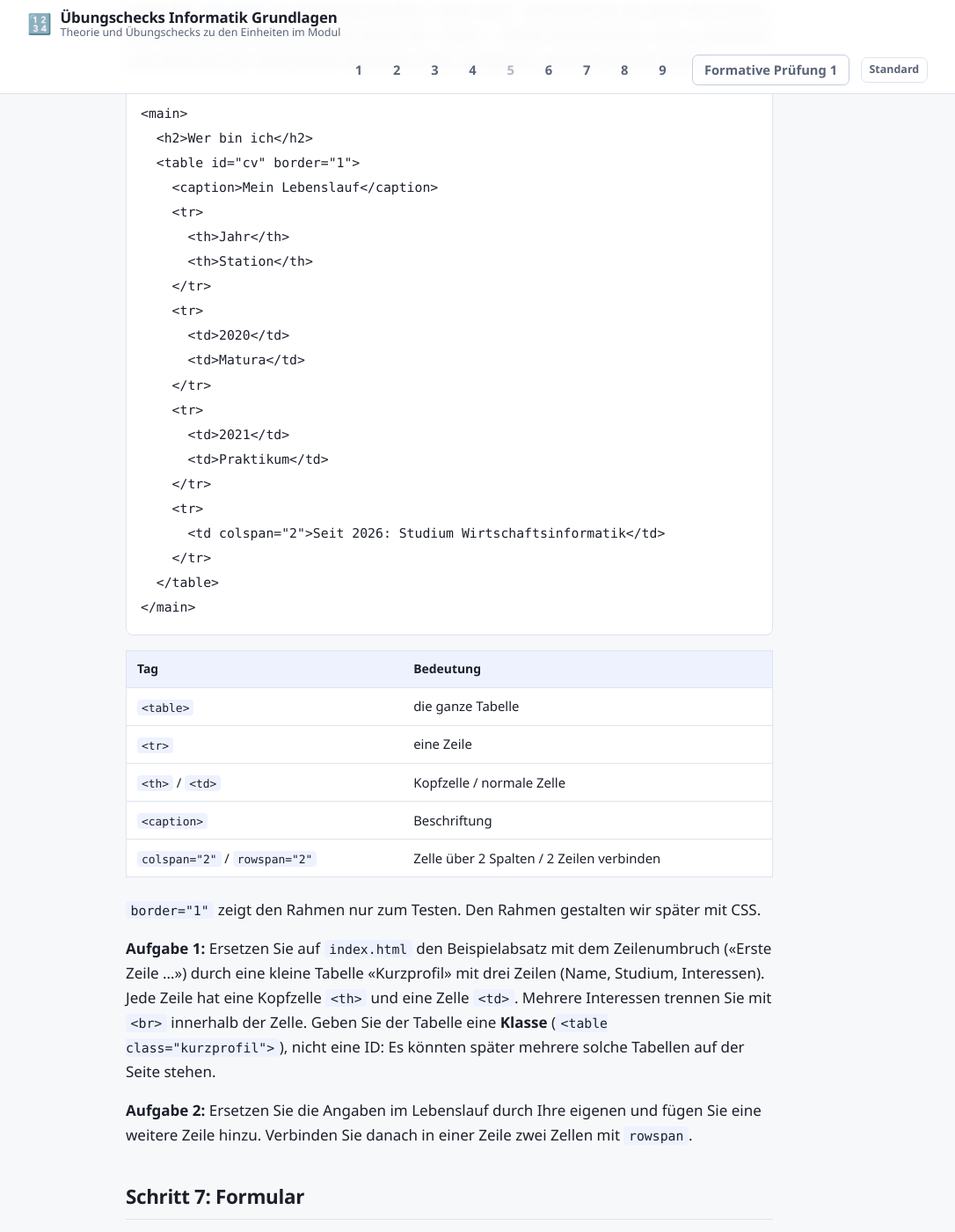
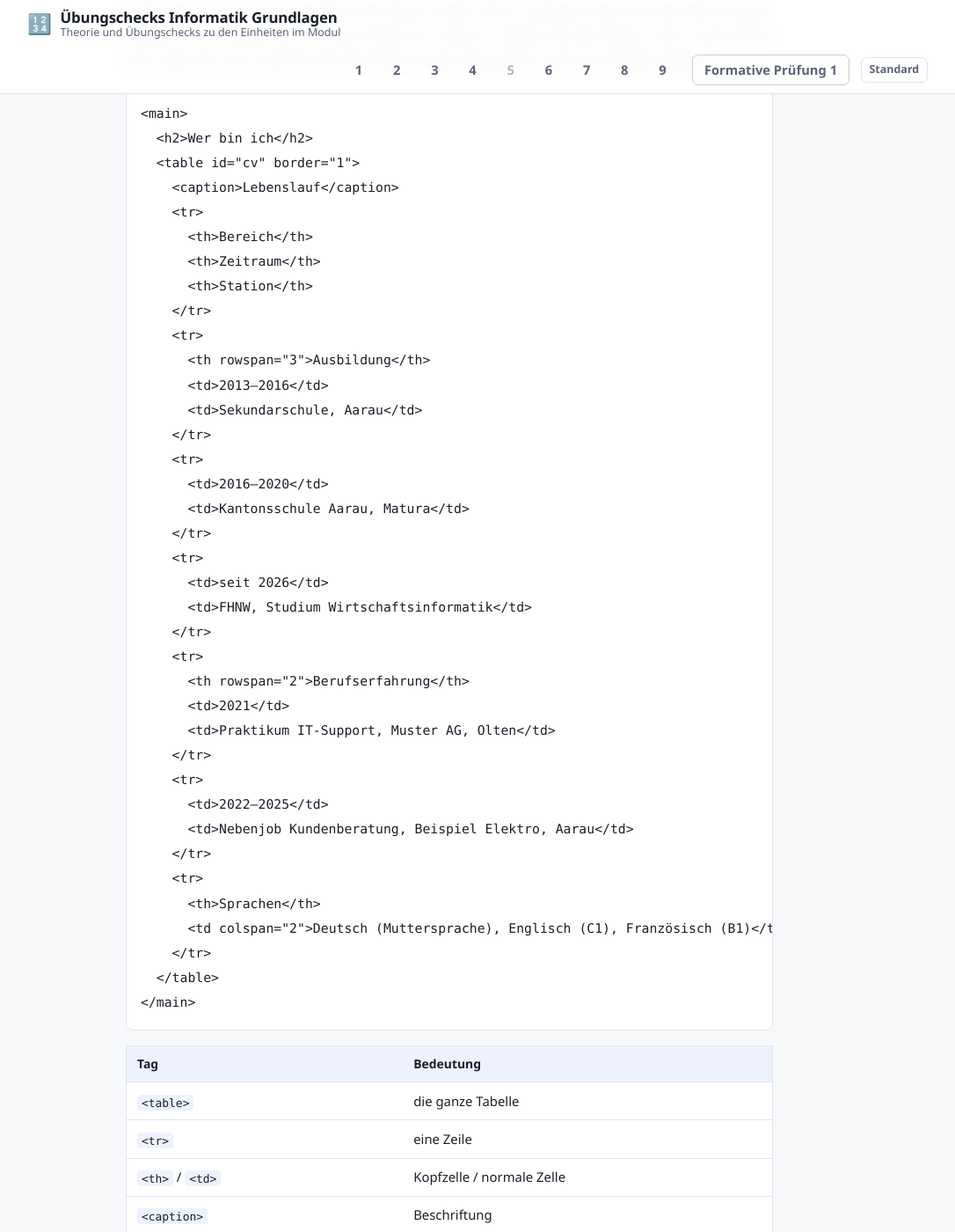
Before and after one commit to masta-nksa/INFGL-Uebungschecks, a Jekyll site: the page built from lektionen/w8-html-webseite.md, in a window 1280 px wide and 1400 px high, scrolled down 6169 px. Shown: the whole window at 88% size, without its empty margins (97-1183 px from the left). Built offline with Jekyll 4.4.1, drawn with Linux system fonts in a browser that asks for light colours; our own code applies the rules of GitHub Pages for plain Markdown files; some of the changed text lies outside the part shown.

Commit message:
Lebenslauf-Tabelle mit rowspan und colspan
Co-Authored-By: Claude Sonnet 5.5 <noreply@anthropic.com>

```diff
--- a/lektionen/w8-html-webseite.md
+++ b/lektionen/w8-html-webseite.md
@@ -238,21 +238,37 @@ bleiben gleich.
 <main>
   <h2>Wer bin ich</h2>
   <table id="cv" border="1">
-    <caption>Mein Lebenslauf</caption>
+    <caption>Lebenslauf</caption>
     <tr>
-      <th>Jahr</th>
+      <th>Bereich</th>
+      <th>Zeitraum</th>
       <th>Station</th>
     </tr>
     <tr>
-      <td>2020</td>
-      <td>Matura</td>
+      <th rowspan="3">Ausbildung</th>
+      <td>2013–2016</td>
+      <td>Sekundarschule, Aarau</td>
     </tr>
     <tr>
-      <td>2021</td>
-      <td>Praktikum</td>
+      <td>2016–2020</td>
+      <td>Kantonsschule Aarau, Matura</td>
     </tr>
     <tr>
-      <td colspan="2">Seit 2026: Studium Wirtschaftsinformatik</td>
+      <td>seit 2026</td>
+      <td>FHNW, Studium Wirtschaftsinformatik</td>
+    </tr>
+    <tr>
+      <th rowspan="2">Berufserfahrung</th>
+      <td>2021</td>
+      <td>Praktikum IT-Support, Muster AG, Olten</td>
+    </tr>
+    <tr>
+      <td>2022–2025</td>
+      <td>Nebenjob Kundenberatung, Beispiel Elektro, Aarau</td>
+    </tr>
+    <tr>
+      <th>Sprachen</th>
+      <td colspan="2">Deutsch (Muttersprache), Englisch (C1), Französisch (B1)</td>
     </tr>
   </table>
 </main>
@@ -275,8 +291,12 @@ trennen Sie mit `<br>` innerhalb der Zelle. Geben Sie der Tabelle eine **Klasse*
 (`<table class="kurzprofil">`), nicht eine ID: Es könnten später mehrere solche Tabellen
 auf der Seite stehen.
 
+Im Lebenslauf sehen Sie beide Arten, Zellen zu verbinden: Die Zelle «Ausbildung» geht mit
+`rowspan="3"` über drei **Zeilen**, die Zelle mit den Sprachen mit `colspan="2"` über zwei **Spalten**.
+
 **Aufgabe 2:** Ersetzen Sie die Angaben im Lebenslauf durch Ihre eigenen und fügen Sie eine weitere
-Zeile hinzu. Verbinden Sie danach in einer Zeile zwei Zellen mit `rowspan`.
+Station hinzu. Passen Sie dabei den Wert von `rowspan` an. Was passiert, wenn er nicht mehr zur
+Anzahl der Zeilen passt?
 
 ## Schritt 7: Formular {#formulare}
 
--- a/musterloesung-webseite/style-modern.css
+++ b/musterloesung-webseite/style-modern.css
@@ -184,7 +184,7 @@ p.klein { font-size: 0.85rem; color: var(--muted); }
 }
 
 #cv caption { text-align: left; font-weight: 600; padding-bottom: 0.6rem; }
-#cv th, #cv td { text-align: left; padding: 0.8rem 1.2rem; }
+#cv th, #cv td { text-align: left; vertical-align: top; padding: 0.8rem 1.2rem; }
 #cv th { background: var(--accent); color: var(--on-accent); }
 #cv td { border-top: 1px solid var(--border); }
 #cv tr:hover td { background: color-mix(in srgb, var(--accent) 12%, transparent); }
--- a/musterloesung-webseite/style.css
+++ b/musterloesung-webseite/style.css
@@ -93,6 +93,7 @@ p.klein {
 
 #cv th, #cv td {
   text-align: left;
+  vertical-align: top;
   padding: 0.4em 1em;
   border-bottom: 1px solid gray;
 }
```
Also changed, not shown: musterloesung-webseite/ich.html (+23 -7 lines).
